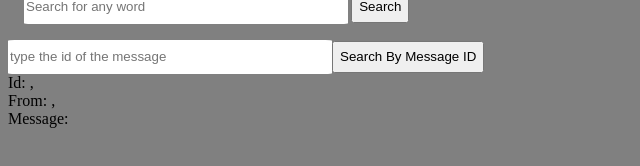
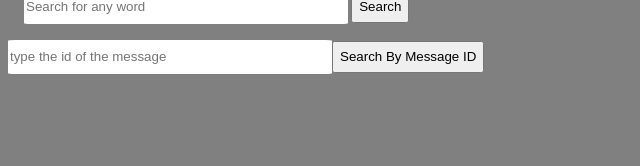
Before and after one commit to bkarimii/chat-server-react, a React (Vite) app in the folder chat-server/: page / in a window 1280 px wide. Shown: the part 152-318 px from the top of the page, without its empty margins (0-640 px from the left). Built offline with nearby package versions, Linux system fonts and the light colour scheme.

Commit message:
bug fixed, msg dispalys correctly

```diff
--- a/chat-server/src/SearchById/SearchById.jsx
+++ b/chat-server/src/SearchById/SearchById.jsx
@@ -36,8 +36,8 @@ export default function SearchById() {
     console.log(data);
     if (data.length !== 0) {
       setMsgOfId(data[0]);
-      displayResults(msgOfId);
     } else {
+      setMsgOfId({});
       alert("No result for this Id!");
     }
   };
@@ -53,10 +53,7 @@ export default function SearchById() {
         onChange={handleInput}
       />
       <button onClick={(e) => handleClick(e)}>Search By Message ID</button>
-      <div>
-        Id: {msgOfId.id} ,<br /> From: {msgOfId.from} ,<br /> Message:{" "}
-        {msgOfId.text}
-      </div>
+      {Object.keys(msgOfId).length > 0 ? displayResults(msgOfId) : null}
     </>
   );
 }
```
